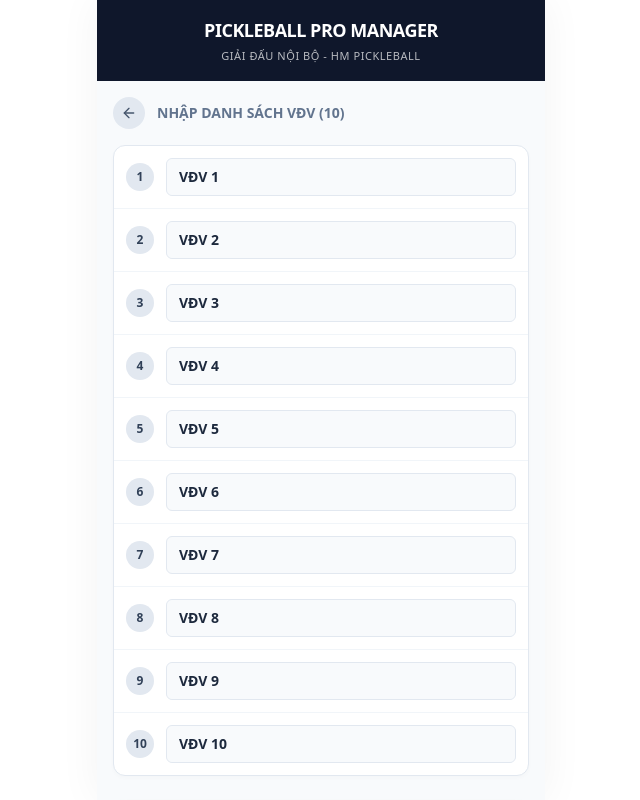
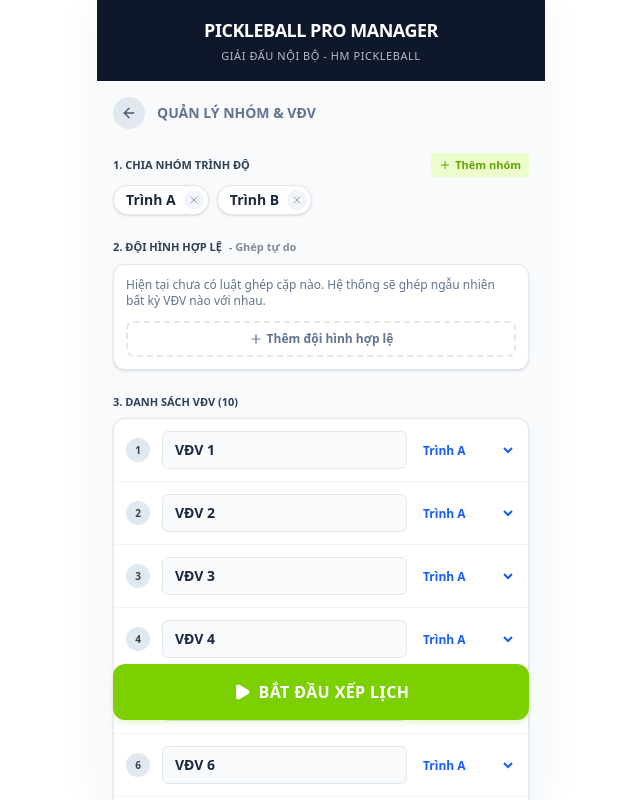
Before and after one commit to huyhoangqlda-create/giaipickcanhan, a React (Vite) app: page / in a window 1280 px wide. Both pictures are taken after a click on the button "TIẾP THEO". Shown: the whole page, without its empty margins (319-959 px from the left). Built offline with nearby package versions, Linux system fonts and the light colour scheme.

Commit message:
feat: Update tournament configuration structure
Introduce `groups` and `teamRules` to the tournament configuration. This allows for more flexible tournament setups, including defining player groups and specific team formation rules. Also updates default values to include initial groups.

```diff
--- a/src/App.tsx
+++ b/src/App.tsx
@@ -1,11 +1,18 @@
 import { useState, useEffect } from 'react';
-import { Trophy, CalendarDays, Users, Save, CheckCircle2, Play, Settings2, RotateCcw, ArrowLeft, UserPlus } from 'lucide-react';
+import { Trophy, CalendarDays, Save, CheckCircle2, Play, Settings2, RotateCcw, ArrowLeft, Plus, X } from 'lucide-react';
 import { motion, AnimatePresence } from 'motion/react';
 
 // Types
 interface Match { court: number; t1: number[]; t2: number[]; }
 interface RoundData { round: number; matches: Match[]; rest: number[]; isBonus?: boolean; }
-interface TournamentConfig { numPlayers: number; numCourts: number; numRounds: number; }
+interface TeamRule { id: string; g1: string; g2: string; }
+interface TournamentConfig {
+  numPlayers: number;
+  numCourts: number;
+  numRounds: number;
+  groups: string[];
+  teamRules: TeamRule[];
+}
 
 type TabType = 'matches' | 'leaderboard';
 
@@ -18,14 +25,34 @@ export default function App() {
 
   const [config, setConfig] = useState<TournamentConfig>(() => {
     const saved = localStorage.getItem('pb_config');
-    return saved ? JSON.parse(saved) : { numPlayers: 10, numCourts: 2, numRounds: 10 };
+    if (saved) {
+       const parsed = JSON.parse(saved);
+       if (!parsed.groups) parsed.groups = ['Mặc định'];
+       if (!parsed.teamRules) parsed.teamRules = [];
+       return parsed;
+    }
+    return { numPlayers: 10, numCourts: 2, numRounds: 10, groups: ['Trình A', 'Trình B'], teamRules: [] };
   });
 
-  const [players, setPlayers] = useState<Record<number, string>>(() => {
-    const saved = localStorage.getItem('pb_players');
+  const [players, setPlayers] = useState<Record<number, {name: string, group: string}>>(() => {
+    const saved = localStorage.getItem('pb_players_v2');
     if (saved) return JSON.parse(saved);
-    const initial: Record<number, string> = {};
-    for (let i = 1; i <= 10; i++) initial[i] = `VĐV ${i}`;
+
+    // Fallback for older version
+    const oldSaved = localStorage.getItem('pb_players');
+    const initial: Record<number, {name: string, group: string}> = {};
+    if (oldSaved) {
+       const parsed = JSON.parse(oldSaved);
+       for (const k in parsed) {
+          if (typeof parsed[k] === 'string') {
+              initial[k] = { name: parsed[k], group: '' };
+          } else {
+              initial[k] = parsed[k];
+          }
+       }
+    } else {
+       for (let i = 1; i <= 10; i++) initial[i] = { name: `VĐV ${i}`, group: 'Trình A' };
+    }
     return initial;
   });
 
@@ -46,7 +73,7 @@ export default function App() {
   useEffect(() => {
     localStorage.setItem('pb_setupStep', String(setupStep));
     localStorage.setItem('pb_config', JSON.stringify(config));
-    localStorage.setItem('pb_players', JSON.stringify(players));
+    localStorage.setItem('pb_players_v2', JSON.stringify(players));
     localStorage.setItem('pb_schedule', JSON.stringify(schedule));
     localStorage.setItem('pb_scores', JSON.stringify(scores));
   }, [setupStep, config, players, schedule, scores]);
@@ -56,17 +83,24 @@ export default function App() {
     // Initialize empty names if expanding
     const newPlayers = { ...players };
     for (let i = 1; i <= newConfig.numPlayers; i++) {
-       if (!newPlayers[i]) newPlayers[i] = `VĐV ${i}`;
+       if (!newPlayers[i]) newPlayers[i] = { name: `VĐV ${i}`, group: newConfig.groups[0] || '' };
     }
     setPlayers(newPlayers);
     setSetupStep(1);
   };
 
-  const handleStartTournament = (finalPlayers: Record<number, string>) => {
+  const handleStartTournament = (finalPlayers: Record<number, {name: string, group: string}>, finalConfig: TournamentConfig) => {
     setPlayers(finalPlayers);
+    setConfig(finalConfig);
 
     // Tạo schedule tự động
-    const newSchedule = generateMatches(config.numPlayers, config.numCourts, config.numRounds);
+    const newSchedule = generateMatches(
+      finalConfig.numPlayers,
+      finalConfig.numCourts,
+      finalConfig.numRounds,
+      finalPlayers,
+      finalConfig.teamRules
+    );
     setSchedule(newSchedule);
     setScores({});
     setActiveTab('matches');
@@ -151,7 +185,13 @@ export default function App() {
 // ==========================================
 // THUẬT TOÁN TẠO LỊCH CÔNG BẰNG & KHÔNG TRÙNG CẶP
 // ==========================================
-function findValidPairing(pool: number[], pairHistory: Record<number, Record<number, number>>, allowedRepeat: number = 0): number[][] | null {
+function findValidPairing(
+  pool: number[],
+  pairHistory: Record<number, Record<number, number>>,
+  players: Record<number, {name: string, group: string}>,
+  teamRules: TeamRule[],
+  allowedRepeat: number = 0
+): number[][] | null {
     if (pool.length === 0) return [];
 
     const p1 = pool[0];
@@ -165,9 +205,21 @@ function findValidPairing(pool: number[], pairHistory: Record<number, Record<num
 
     for (let i = 0; i < others.length; i++) {
         const p2 = others[i];
-        if (pairHistory[p1][p2] <= allowedRepeat) {
+
+        let isValidPair = false;
+        if (teamRules.length === 0) {
+            isValidPair = true; // No rules, any pair is valid
+        } else {
+            const g1 = players[p1].group;
+            const g2 = players[p2].group;
+            isValidPair = teamRules.some(rule =>
+               (rule.g1 === g1 && rule.g2 === g2) || (rule.g1 === g2 && rule.g2 === g1)
+            );
+        }
+
+        if (isValidPair && pairHistory[p1][p2] <= allowedRepeat) {
             const remaining = others.filter(x => x !== p2);
-            const subPairing = findValidPairing(remaining, pairHistory, allowedRepeat);
+            const subPairing = findValidPairing(remaining, pairHistory, players, teamRules, allowedRepeat);
             if (subPairing !== null) {
                 return [[p1, p2], ...subPairing];
             }
@@ -176,7 +228,13 @@ function findValidPairing(pool: number[], pairHistory: Record<number, Record<num
     return null;
 }
 
-function generateMatches(numPlayers: number, numCourts: number, numRounds: number): RoundData[] {
+function generateMatches(
+  numPlayers: number,
+  numCourts: number,
+  numRounds: number,
+  players: Record<number, {name: string, group: string}>,
+  teamRules: TeamRule[]
+): RoundData[] {
   const schedule: RoundData[] = [];
   const playCounts: Record<number, number> = {};
   const pairHistory: Record<number, Record<number, number>> = {};
@@ -248,7 +306,7 @@ function generateMatches(numPlayers: number, numCourts: number, numRounds: numbe
        const playingThisRound = playerIds.slice(0, playersPerRound);
        const restingThisRound = playerIds.slice(playersPerRound).sort((a, b) => a - b);
 
-       const pairing = findValidPairing(playingThisRound, pairHistory, allowedRepeat);
+       const pairing = findValidPairing(playingThisRound, pairHistory, players, teamRules, allowedRepeat);
 
        if (pairing) {
           for (let i = pairing.length - 1; i > 0; i--) {
@@ -277,6 +335,7 @@ function generateMatches(numPlayers: number, numCourts: number, numRounds: numbe
     }
 
     if (!selectedMatches) {
+        if (r === 1) alert("Không thể xếp cặp với các quy tắc và số lượng VĐV hiện tại. Vui lòng kiểm tra lại cấu hình nhóm.");
         break;
     }
 
@@ -314,8 +373,6 @@ function Step0Config({ initialConfig, onNext }: { initialConfig: TournamentConfi
       </div>
 
       <div className="bg-white rounded-xl shadow-[0_2px_4px_rgba(0,0,0,0.02)] p-4 border border-slate-200 space-y-5">
-
-        {/* Số VĐV */}
         <div>
           <label className="block text-sm font-bold text-slate-700 mb-2 uppercase text-[11px]">Số lượng Vận Động Viên (Tối thiểu: 4)</label>
           <input
@@ -326,7 +383,6 @@ function Step0Config({ initialConfig, onNext }: { initialConfig: TournamentConfi
           />
         </div>
 
-        {/* Số Sân */}
         <div>
           <label className="block text-sm font-bold text-slate-700 mb-2 uppercase text-[11px]">
             Số Sân Thi Đấu
@@ -341,7 +397,6 @@ function Step0Config({ initialConfig, onNext }: { initialConfig: TournamentConfi
           <p className="text-[10px] text-slate-400 mt-1.5">*Mỗi sân yêu cầu 4 VĐV. Các VĐV còn thừa sẽ nghỉ xoay vòng.</p>
         </div>
 
-        {/* Số Vòng */}
         <div>
           <label className="block text-sm font-bold text-slate-700 mb-2 uppercase text-[11px]">Số Vòng Đấu</label>
           <input
@@ -351,11 +406,10 @@ function Step0Config({ initialConfig, onNext }: { initialConfig: TournamentConfi
             className="w-full bg-slate-50 border border-slate-200 font-bold text-slate-800 rounded-lg px-4 py-3 focus:outline-none focus:border-lime-500 transition-colors"
           />
         </div>
-
       </div>
 
       <button
-        onClick={() => onNext({ numPlayers, numCourts, numRounds })}
+        onClick={() => onNext({ ...initialConfig, numPlayers, numCourts, numRounds })}
         className="w-full mt-6 bg-lime-500 hover:bg-lime-600 text-white font-bold py-4 rounded-xl shadow-[0_4px_6px_-1px_rgba(132,204,22,0.2)] flex items-center justify-center gap-2 uppercase tracking-wide transition-colors active:scale-[0.98]"
       >
         Tiếp theo
@@ -366,49 +420,147 @@ function Step0Config({ initialConfig, onNext }: { initialConfig: TournamentConfi
 }
 
 // ==========================================
-// BƯỚC 1: NHẬP TÊN VĐV
+// BƯỚC 1: NHẬP TÊN VĐV VÀ NHÓM
 // ==========================================
-function Step1Players({ config, initialPlayers, onStart, onBack }: any) {
-  const [localPlayers, setLocalPlayers] = useState<Record<number, string>>(initialPlayers);
+function Step1Players({ config, initialPlayers, onStart, onBack, key }: any) {
+  const [groups, setGroups] = useState<string[]>(config.groups || ['Trình A', 'Trình B']);
+  const [teamRules, setTeamRules] = useState<TeamRule[]>(config.teamRules || []);
+  const [localPlayers, setLocalPlayers] = useState<Record<number, {name: string, group: string}>>(initialPlayers);
+
+  const addGroup = () => {
+    const name = prompt('Nhập tên nhóm mới (VD: Trình C):');
+    if (name && !groups.includes(name)) setGroups([...groups, name]);
+  };
+
+  const removeGroup = (g: string) => {
+    if (groups.length <= 1) return alert('Phải có ít nhất 1 nhóm.');
+    setGroups(groups.filter(x => x !== g));
+    setTeamRules(teamRules.filter(r => r.g1 !== g && r.g2 !== g));
+    const newPlayers = { ...localPlayers };
+    Object.keys(newPlayers).forEach(k => {
+      const id = Number(k);
+      if (newPlayers[id].group === g) newPlayers[id].group = groups[0] !== g ? groups[0] : groups[1];
+    });
+    setLocalPlayers(newPlayers);
+  };
+
+  const addRule = () => {
+    if (groups.length === 0) return;
+    setTeamRules([...teamRules, { id: Math.random().toString(), g1: groups[0], g2: groups[0] }]);
+  };
+
+  const updateRule = (id: string, field: 'g1' | 'g2', val: string) => {
+    setTeamRules(teamRules.map(r => r.id === id ? { ...r, [field]: val } : r));
+  };
+
+  const start = () => {
+    onStart(localPlayers, { ...config, groups, teamRules });
+  };
 
   return (
     <motion.div initial={{ opacity: 0, x: 20 }} animate={{ opacity: 1, x: 0 }} exit={{ opacity: 0, x: -20 }} className="p-4">
-      <div className="flex items-center gap-3 mb-4">
+      <div className="flex items-center gap-3 mb-6">
         <button onClick={onBack} className="p-2 bg-slate-200 text-slate-600 rounded-full hover:bg-slate-300">
           <ArrowLeft size={16} />
         </button>
-        <h3 className="text-sm text-slate-500 uppercase font-bold m-0">Nhập danh sách VĐV ({config.numPlayers})</h3>
+        <h3 className="text-sm text-slate-500 uppercase font-bold m-0">Quản lý nhóm & VĐV</h3>
       </div>
 
-      <div className="bg-white border border-slate-200 rounded-xl mb-6 shadow-[0_2px_4px_rgba(0,0,0,0.02)] overflow-hidden">
+      {/* Quản lý nhóm */}
+      <div className="mb-6">
+        <div className="flex items-center justify-between mb-2">
+          <label className="text-[11px] font-bold text-slate-700 uppercase">1. Chia nhóm trình độ</label>
+          <button onClick={addGroup} className="text-[11px] font-bold text-lime-600 bg-lime-100 px-2 py-1 flex items-center gap-1 rounded hover:bg-lime-200">
+            <Plus size={12}/> Thêm nhóm
+          </button>
+        </div>
+        <div className="flex flex-wrap gap-2">
+          {groups.map(g => (
+            <div key={g} className="bg-white border border-slate-200 pl-3 pr-1 py-1 rounded-full flex items-center gap-2 text-sm font-semibold shadow-sm text-slate-800">
+              {g}
+              <button onClick={() => removeGroup(g)} className="text-slate-400 hover:text-red-500 bg-slate-100 rounded-full p-1"><X size={12}/></button>
+            </div>
+          ))}
+        </div>
+      </div>
+
+      {/* Quy tắc Team */}
+      <div className="mb-6">
+        <div className="flex items-center justify-between mb-2">
+          <label className="text-[11px] font-bold text-slate-700 uppercase">2. Đội hình hợp lệ <span className="opacity-60 normal-case ml-1">- {teamRules.length === 0 ? "Ghép tự do" : "Ghép theo luật"}</span></label>
+        </div>
+        <div className="bg-white border border-slate-200 rounded-xl p-3 shadow-sm mb-2">
+           {teamRules.length === 0 ? (
+             <p className="text-xs text-slate-500 mb-3">Hiện tại chưa có luật ghép cặp nào. Hệ thống sẽ ghép ngẫu nhiên bất kỳ VĐV nào với nhau.</p>
+           ) : (
+             <div className="space-y-2 mb-3">
+               {teamRules.map(rule => (
+                  <div key={rule.id} className="flex items-center gap-2 bg-slate-50 p-2 rounded-lg border border-slate-100">
+                    <select value={rule.g1} onChange={(e) => updateRule(rule.id, 'g1', e.target.value)} className="flex-1 bg-white border border-slate-200 rounded p-1.5 text-xs font-bold outline-none">
+                      {groups.map(g => <option key={g} value={g}>{g}</option>)}
+                    </select>
+                    <span className="text-xs font-bold text-slate-400">+</span>
+                    <select value={rule.g2} onChange={(e) => updateRule(rule.id, 'g2', e.target.value)} className="flex-1 bg-white border border-slate-200 rounded p-1.5 text-xs font-bold outline-none">
+                      {groups.map(g => <option key={g} value={g}>{g}</option>)}
+                    </select>
+                    <button onClick={() => removeRule(rule.id)} className="p-1 px-2 hover:bg-red-100 text-slate-400 hover:text-red-500 rounded"><X size={14}/></button>
+                  </div>
+               ))}
+             </div>
+           )}
+           <button onClick={addRule} className="w-full py-2 border-2 border-dashed border-slate-200 rounded-lg text-xs font-bold text-slate-500 hover:border-lime-400 hover:text-lime-600 transition-colors flex items-center justify-center gap-1">
+              <Plus size={14} /> Thêm đội hình hợp lệ
+           </button>
+        </div>
+      </div>
+
+      {/* Danh sách VĐV */}
+      <div className="mb-6">
+        <label className="text-[11px] font-bold text-slate-700 uppercase mb-2 block">3. Danh sách VĐV ({config.numPlayers})</label>
+        <div className="bg-white border border-slate-200 rounded-xl shadow-sm overflow-hidden">
           {Array.from({ length: config.numPlayers }).map((_, i) => {
             const id = i + 1;
+            const pGroup = localPlayers[id]?.group || groups[0];
             return (
-            <div key={id} className="flex items-center p-3 border-b border-slate-100 last:border-0">
-              <span className="w-7 h-7 flex-shrink-0 flex items-center justify-center bg-slate-200 text-slate-700 rounded-full font-bold text-xs mr-3">
+              <div key={id} className="flex items-center p-3 border-b border-slate-100 last:border-0 relative gap-3">
+                <span className="w-6 h-6 flex-shrink-0 flex items-center justify-center bg-slate-200 text-slate-700 rounded-full font-bold text-[10px]">
                   {id}
                 </span>
                 <input
                   type="text"
-                value={localPlayers[id] || ''}
-                onChange={(e) => setLocalPlayers({ ...localPlayers, [id]: e.target.value })}
-                className="flex-1 bg-slate-50 border border-slate-200 rounded-md px-3 py-2 text-sm font-semibold focus:border-lime-500 focus:outline-none focus:bg-white"
+                  value={localPlayers[id]?.name || ''}
+                  onChange={(e) => setLocalPlayers({ ...localPlayers, [id]: { ...localPlayers[id], name: e.target.value, group: localPlayers[id]?.group || groups[0] } })}
+                  className="flex-[2] bg-slate-50 border border-slate-200 rounded-md px-3 py-2 text-sm font-semibold focus:border-lime-500 focus:outline-none focus:bg-white"
                   placeholder={`Tên VĐV ${id}`}
                 />
+                {groups.length > 0 && (
+                  <select
+                    value={pGroup}
+                    onChange={(e) => setLocalPlayers({ ...localPlayers, [id]: { ...localPlayers[id], group: e.target.value } })}
+                    className={`flex-1 min-w-0 bg-transparent border-none text-xs font-bold outline-none cursor-pointer p-0 m-0 focus:ring-0 ${pGroup === groups[0] ? 'text-blue-600' : pGroup === groups[1] ? 'text-amber-600' : 'text-emerald-600'}`}
+                  >
+                    {groups.map(g => <option key={g} value={g}>{g}</option>)}
+                  </select>
+                )}
               </div>
             );
           })}
         </div>
+      </div>
 
       <button
-        onClick={() => onStart(localPlayers)}
-        className="w-full flex items-center justify-center gap-2 bg-lime-500 hover:bg-lime-600 shadow-[0_4px_6px_-1px_rgba(132,204,22,0.2)] text-white font-bold py-4 rounded-xl transition-colors active:scale-[0.98] uppercase tracking-wide"
+        onClick={start}
+        className="w-full flex items-center justify-center gap-2 bg-lime-500 hover:bg-lime-600 shadow-[0_4px_6px_-1px_rgba(132,204,22,0.2)] text-white font-bold py-4 rounded-xl transition-colors active:scale-[0.98] uppercase tracking-wide sticky bottom-4 z-10"
       >
         <Play className="fill-current" size={18} />
         Bắt đầu xếp lịch
       </button>
     </motion.div>
   );
+
+  function removeRule(id: string) {
+    setTeamRules(teamRules.filter(r => r.id !== id));
+  }
 }
 
 // ==========================================
@@ -418,7 +570,7 @@ function Step1Players({ config, initialPlayers, onStart, onBack }: any) {
 // ==========================================
 // THÀNH PHẦN TAB: THI ĐẤU (Matches)
 // ==========================================
-function MatchesTab({ players, scores, setScores, schedule }: { players: Record<number, string>, scores: any, setScores: any, schedule: RoundData[], key?: string }) {
+function MatchesTab({ players, scores, setScores, schedule }: { players: Record<number, {name: string, group: string}>, scores: any, setScores: any, schedule: RoundData[], key?: string }) {
   const [selectedRound, setSelectedRound] = useState(1);
   const roundData = schedule.find(r => r.round === selectedRound);
 
@@ -466,7 +618,7 @@ function MatchesTab({ players, scores, setScores, schedule }: { players: Record<
           <div className="flex flex-wrap gap-2">
             {roundData.rest.map(id => (
               <span key={id} className="bg-red-50 text-red-500 px-2.5 py-1 rounded-full text-[11px] font-semibold border border-red-100">
-                {players[id]} (P{id})
+                {players[id]?.name || `P${id}`}
               </span>
             ))}
           </div>
@@ -509,8 +661,8 @@ function MatchCard({ round, court, t1, t2, players, scores, setScores }: any) {
       </div>
       <div className="grid grid-cols-[1fr_40px_1fr] gap-2.5 items-center">
         <div className="text-center overflow-hidden">
-          <span className="bg-slate-100 rounded-md p-1.5 my-1 text-[13px] font-semibold block text-slate-800 truncate">{players[t1[0]]} <span className="opacity-50 text-[10px]">(P{t1[0]})</span></span>
-          <span className="bg-slate-100 rounded-md p-1.5 my-1 text-[13px] font-semibold block text-slate-800 truncate">{players[t1[1]]} <span className="opacity-50 text-[10px]">(P{t1[1]})</span></span>
+          <span className="bg-slate-100 rounded-md p-1.5 my-1 text-[13px] font-semibold block text-slate-800 truncate">{players[t1[0]]?.name} <span className="opacity-50 text-[10px]">(P{t1[0]}{players[t1[0]]?.group ? ` - ${players[t1[0]].group}` : ''})</span></span>
+          <span className="bg-slate-100 rounded-md p-1.5 my-1 text-[13px] font-semibold block text-slate-800 truncate">{players[t1[1]]?.name} <span className="opacity-50 text-[10px]">(P{t1[1]}{players[t1[1]]?.group ? ` - ${players[t1[1]].group}` : ''})</span></span>
           <input
             type="number"
             value={localT1}
@@ -521,8 +673,8 @@ function MatchCard({ round, court, t1, t2, players, scores, setScores }: any) {
         </div>
         <div className="text-center font-black text-slate-400">VS</div>
         <div className="text-center overflow-hidden">
-          <span className="bg-slate-100 rounded-md p-1.5 my-1 text-[13px] font-semibold block text-slate-800 truncate">{players[t2[0]]} <span className="opacity-50 text-[10px]">(P{t2[0]})</span></span>
-          <span className="bg-slate-100 rounded-md p-1.5 my-1 text-[13px] font-semibold block text-slate-800 truncate">{players[t2[1]]} <span className="opacity-50 text-[10px]">(P{t2[1]})</span></span>
+          <span className="bg-slate-100 rounded-md p-1.5 my-1 text-[13px] font-semibold block text-slate-800 truncate">{players[t2[0]]?.name} <span className="opacity-50 text-[10px]">(P{t2[0]}{players[t2[0]]?.group ? ` - ${players[t2[0]].group}` : ''})</span></span>
+          <span className="bg-slate-100 rounded-md p-1.5 my-1 text-[13px] font-semibold block text-slate-800 truncate">{players[t2[1]]?.name} <span className="opacity-50 text-[10px]">(P{t2[1]}{players[t2[1]]?.group ? ` - ${players[t2[1]].group}` : ''})</span></span>
           <input
             type="number"
             value={localT2}
@@ -546,7 +698,7 @@ function MatchCard({ round, court, t1, t2, players, scores, setScores }: any) {
 // ==========================================
 // THÀNH PHẦN TAB: BẢNG XẾP HẠNG
 // ==========================================
-function LeaderboardTab({ players, scores, schedule, config }: { players: Record<number, string>, scores: any, schedule: RoundData[], config: TournamentConfig, key?: string }) {
+function LeaderboardTab({ players, scores, schedule, config }: { players: Record<number, {name: string, group: string}>, scores: any, schedule: RoundData[], config: TournamentConfig, key?: string }) {
 
   // Calculate scores for all players
   const leaderboard = Array.from({ length: config.numPlayers }).map((_, i) => {
@@ -570,7 +722,7 @@ function LeaderboardTab({ players, scores, schedule, config }: { players: Record
       });
     });
 
-    return { id, name: players[id], total, roundScores };
+    return { id, name: players[id]?.name, group: players[id]?.group, total, roundScores };
   });
 
   // Sort descending
@@ -610,7 +762,7 @@ function LeaderboardTab({ players, scores, schedule, config }: { players: Record
                     <span className={rankStyle}>{rank}</span>
                   </td>
                   <td className={`p-2 py-2.5 font-bold text-slate-800 whitespace-nowrap sticky left-10 z-10 ${rowBg || 'bg-white'} shadow-[2px_0_4px_rgba(0,0,0,0.02)]`}>
-                    {player.name} <span className="opacity-60 font-normal text-xs">(P{player.id})</span>
+                    {player.name} <span className="opacity-60 font-normal text-[10px] block -mt-1">{player.group} (P{player.id})</span>
                   </td>
                   <td className={`p-2 py-2.5 font-bold text-slate-800 text-right pr-4 ${rowBg || 'bg-white'} z-0`}>
                     {player.total}
```
Lines whose indentation alone changed are shown as unchanged.
